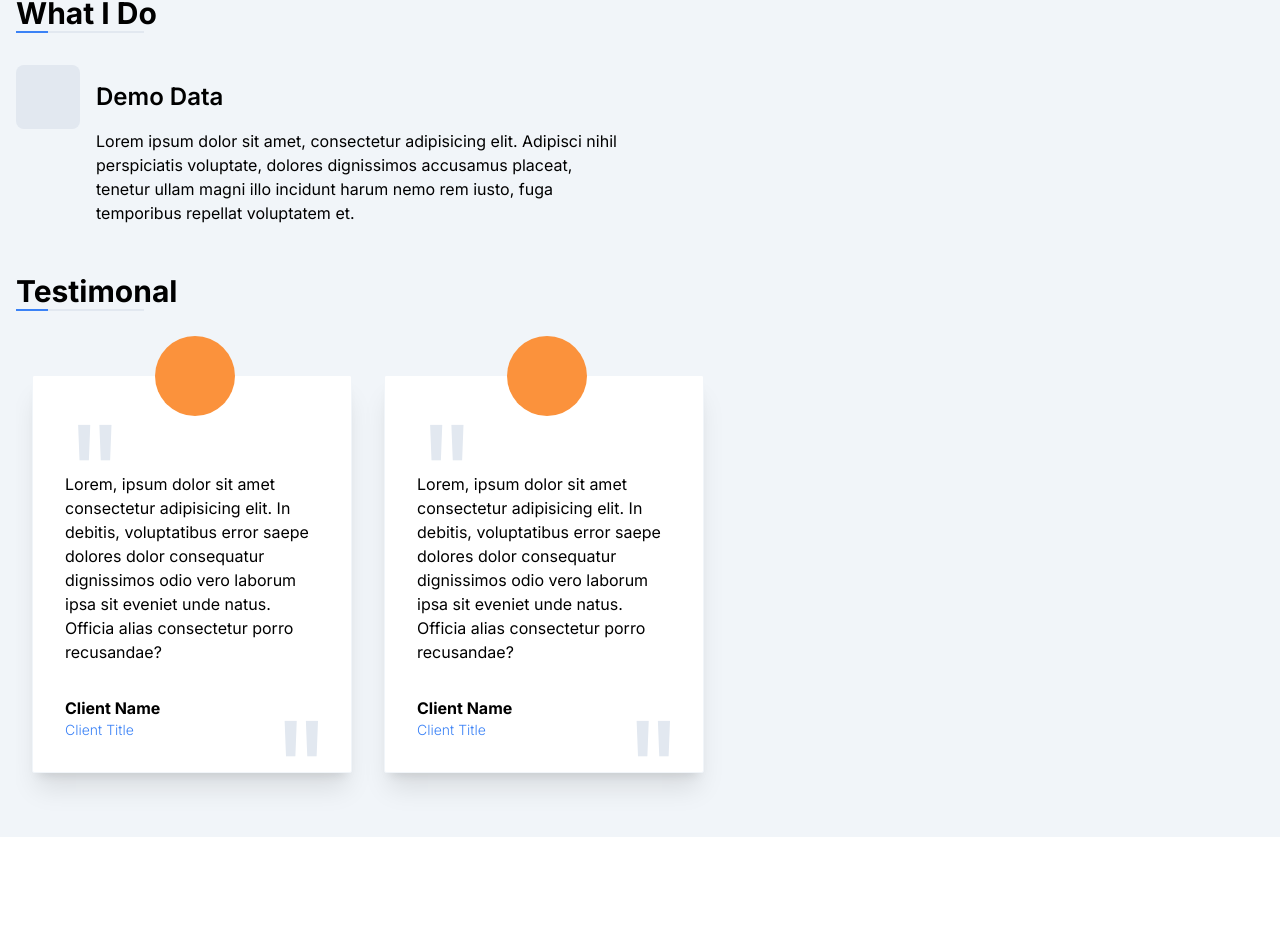
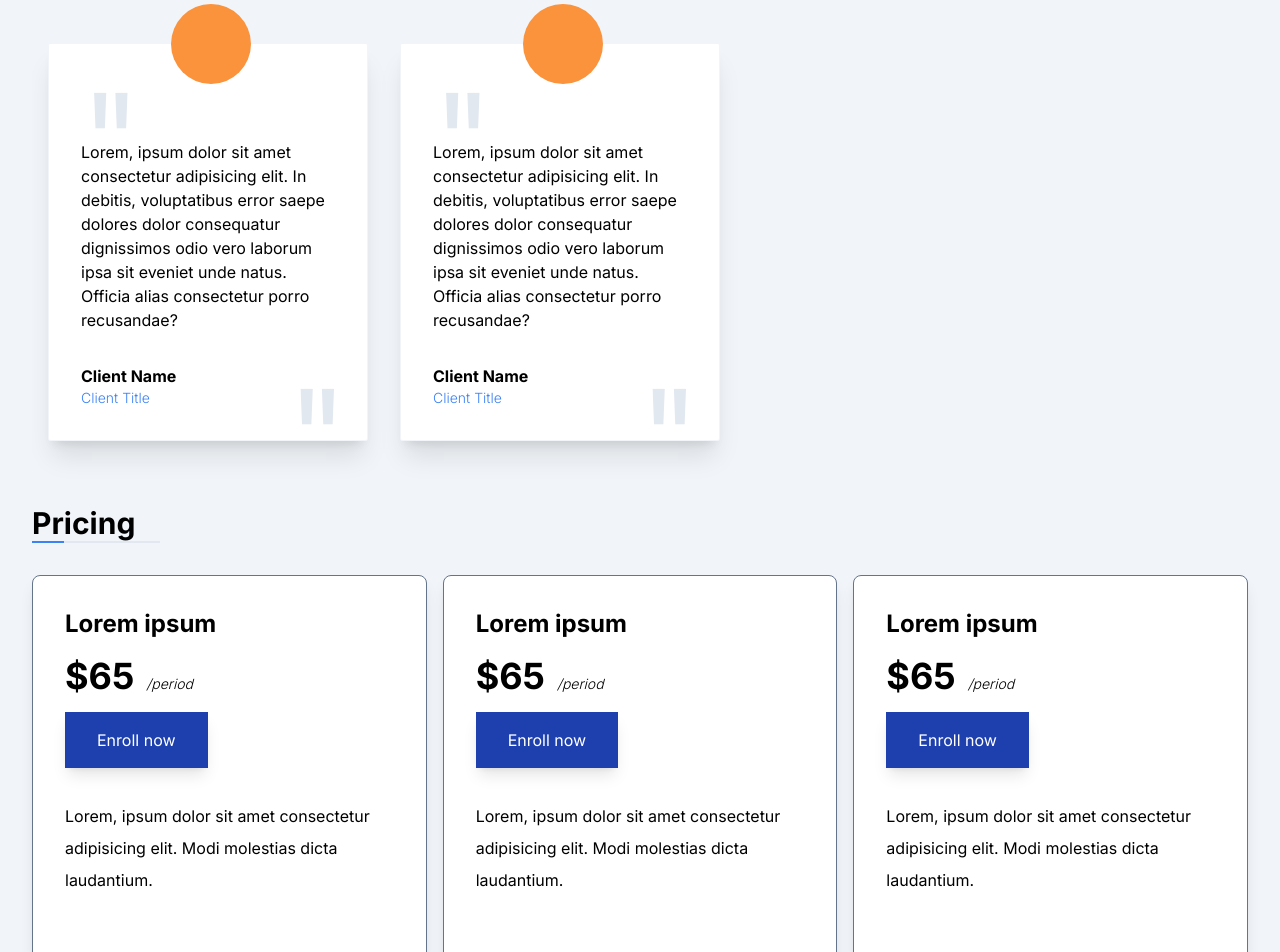
Before and after one commit to vicxtunespro/Tailwind, a Next.js app: page / in a window 1280 px wide. Shown: the part 869-1821 px from the top of the page. Before the commit the page ends 1706 px from the top, so only its background shows below. Built offline with nearby package versions, Linux system fonts and the light colour scheme.

Commit message:
Added pricing section

```diff
--- a/app/globals.css
+++ b/app/globals.css
@@ -7,3 +7,11 @@ body{
   margin: 0;
   padding: 0;
 }
+
+body::-webkit-scrollbar{
+  display: none;
+}
+
+.test-card-group::-webkit-scrollbar{
+  display: none;
+}
--- a/app/page.js
+++ b/app/page.js
@@ -1,15 +1,17 @@
 import HeroSection from "@/components/hero";
+import PriceSection from "@/components/price-card";
 import SkillSection from "@/components/skill-section";
 import Testimonial from "@/components/testmonial-card";
 import Image from "next/image";
 
 export default function Home() {
   return (
-    <main className="w-screen min-h-screen dark:bg-slate-600 bg-slate-100 overflow-hidden">
+    <main className="w-full min-h-screen dark:bg-slate-600 bg-slate-100 overflow-hidden">
       <HeroSection/>
-      <div class="main-content px-4 overflow-hidden">
+      <div class=" main-content px-8 overflow-hidden">
         <SkillSection></SkillSection>
         <Testimonial/>
+        <PriceSection/>
       </div>
     </main>
   );
--- a/components/hero.jsx
+++ b/components/hero.jsx
@@ -3,11 +3,11 @@ import React from 'react'
 
 export default function HeroSection() {
   return (
-    <div className='h-screen flex flex-col mt-8'>
-        <div className="img h-1/2 bg-blue-100">
+    <div className='flex flex-col mt-8 md:flex-row'>
+        <div className="img md:w-1/2 bg-blue-100">
             <p>Image here</p>
         </div>
-        <div className="profile py-8 px-4 dark:bg-slate-600">
+        <div className="profile md:w-1/2 py-8 px-4 dark:bg-slate-600">
             <p className='text-xl text-slate-500 dark:text-slate-200'>Frontend - developer</p>
             <p className='mt-4 text-5xl font-bold dark:text-white'><span className='font-light'>Hi, I'm</span> Victor <br></br> Nuwarimpa.</p>
             <p className="description mt-8 dark:text-white">Lorem ipsum dolor sit amet consectetur adipisicing elit. Earum, placeat, eveniet repellendus blanditiis ullam quam ipsa error illum dolores quo alias atque. Aliquam ipsa libero eligendi natus quae nulla exercitationem.
--- a/components/nav.jsx
+++ b/components/nav.jsx
@@ -4,7 +4,7 @@ import { AiOutlineMenu } from "react-icons/ai";
 
 export default function MobileMenu() {
   return (
-    <div className='w-screen h-12 fixed top-0 bg-blue-600 dark:bg-slate-900 text-white pl-8 pr-8 flex justify-between items-center'>
+    <div className='w-screen h-12 fixed top-0 bg-blue-600 dark:bg-slate-900 text-white pl-8 pr-8 flex justify-between items-center z-10 shadow-lg'>
         <p>Logo</p>
         <AiOutlineMenu/>
     </div>
--- /dev/null
+++ b/components/price-card.jsx
@@ -0,0 +1,31 @@
+import React from 'react'
+
+export default function PriceSection() {
+  return (
+    <div>
+        <div className="styled-title mb-8">
+            <p className="text-3xl font-bold dark:text-white">Pricing</p>
+            <div className="h-0.5 w-32 bg-slate-200 dark:bg-slate-500 after:block after:h-full after:w-8 after:bg-blue-500 dark:after:bg-slate-200 after:content-['']"></div>
+        </div>
+        <div className="flex flex-col md:flex-row justify-center gap-4">
+            <PriceCard/>
+            <PriceCard/>
+            <PriceCard/>
+        </div>
+    </div>
+  )
+}
+function PriceCard() {
+    return(
+        <div class="price-card w-92  h-92 bg-white dark:bg-slate-700 rounded-lg shadow-lg border border-slate-500">
+            <div class="content p-8">
+                <p class="title text-2xl font-bold mb-4 dark:text-white">Lorem ipsum </p>
+                <p class="price text-4xl font-bold dark:text-white">$65<em class="text-normal font-light text-sm pl-3 dark:text-white">/period</em></p>
+                <button class="mt-4 bg-blue-800 dark:bg-blue- py-4 px-8 shadow-lg text-white">Enroll now</button>
+                <p class="description my-8 leading-8 dark:text-white">
+                Lorem, ipsum dolor sit amet consectetur adipisicing elit. Modi molestias dicta laudantium.
+                </p>
+            </div>
+        </div>
+    )
+}
--- a/components/skill-section.jsx
+++ b/components/skill-section.jsx
@@ -1,4 +1,5 @@
 import React from 'react'
+import { FiPenTool } from "react-icons/fi";
 
 
 export default function Skill() {
@@ -10,7 +11,7 @@ export default function Skill() {
   </div>
   <div className="activities my-8 flex flex-col md:flex-row flex-wrap">
     <div className="flex basis-1/2">
-      <div className="icon h-16 min-w-16 flex justify-center items-center text-5xl rounded-lg bg-slate-200 lg:max-w-16"></div>
+      <div className="icon h-16 min-w-16 flex justify-center items-center text-4xl rounded-lg bg-slate-200 dark:bg-slate-700 dark:text-white lg:max-w-16"><FiPenTool/></div>
       <div className="px-2 md:px-4 py-4">
         <p className="mb-4 text-2xl dark:text-white font-semibold">Demo Data</p>
         <p className="dark:text-white">Lorem ipsum dolor sit amet, consectetur adipisicing elit. Adipisci nihil perspiciatis voluptate, dolores dignissimos accusamus placeat, tenetur ullam magni illo incidunt harum nemo rem iusto, fuga temporibus repellat voluptatem et.</p>
--- a/components/testmonial-card.jsx
+++ b/components/testmonial-card.jsx
@@ -7,7 +7,7 @@ export default function Testimonial() {
             <p className="text-3xl font-bold dark:text-white">Testimonal</p>
             <div className="h-0.5 w-32 bg-slate-200 dark:bg-slate-500 after:block after:h-full after:w-8 after:bg-blue-500 dark:after:bg-slate-200 after:content-['']"></div>
         </div>
-        <div className="flex justify-start gap-8 overflow-x-auto overflow-y-hidden px-4 py-16 snap-x snap-mandatory" >
+        <div className="test-card-group flex justify-start gap-8 overflow-x-auto overflow-y-hidden px-4 py-16 snap-x snap-mandatory" >
             <TestimonialCard />
             <TestimonialCard />
         </div>
@@ -16,7 +16,7 @@ export default function Testimonial() {
 }
 function TestimonialCard(){
     return(
-        <div className="h-98 flex-shrink-0 relative max-w-80 rounded-sm bg-white dark:bg-slate-500 p-8 shadow-xl border border-slate-100 dark:border-slate-400 snap-center">
+        <div className="h-98 flex-shrink-0 relative max-w-80 rounded-sm bg-white dark:bg-slate-700 p-8 shadow-xl border border-slate-100 dark:border-slate-500 snap-center">
             <div className="quotes absolute text-9xl text-slate-200">"</div>
             <div className="quotes absolute bottom-[-60px] right-5 text-9xl text-slate-200">"</div>
             <div className="img absolute left-[122px] top-[-40px] h-20 w-20 rounded-full bg-orange-400"></div>
```
